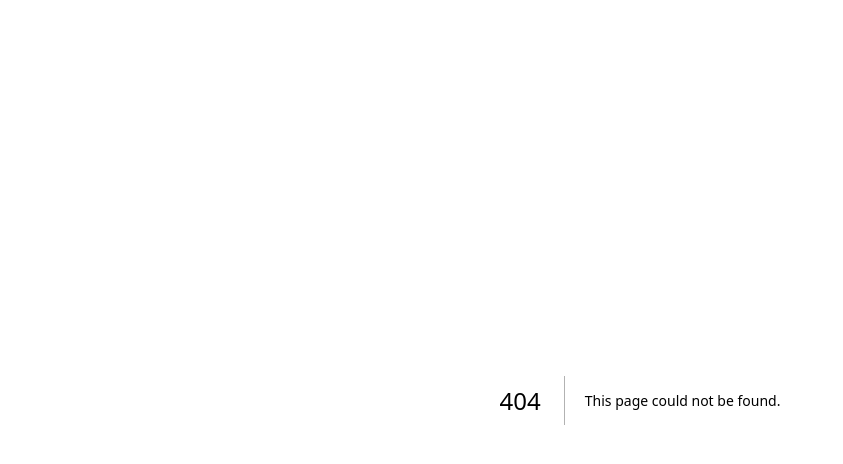
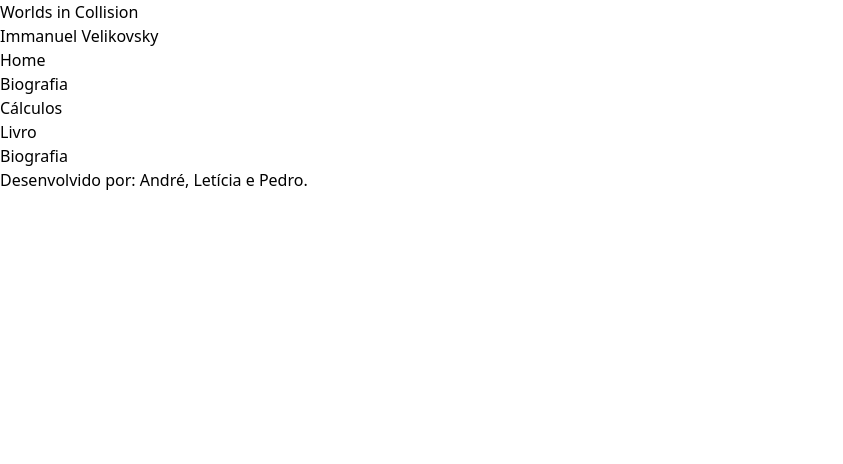
Before and after one commit to WAVEKEEPERS/CP5-FRONT, a Next.js app in the folder my-app/: page /biografia in a window 1280 px wide. Before the commit this address had no page. Shown: the top 464 px of the page, without its empty margins (0-843 px from the left). Built offline with nearby package versions, Linux system fonts and the light colour scheme.

Commit message:
Estrutura de rotas

```diff
--- /dev/null
+++ b/my-app/src/app/biografia/page.tsx
@@ -0,0 +1,9 @@
+import React from 'react'
+
+export default function Biografia() {
+  return (
+    <div>
+      <h1>Biografia</h1>
+    </div>
+  )
+}
--- /dev/null
+++ b/my-app/src/app/calculos/[id]/page.tsx
@@ -0,0 +1,9 @@
+import React from 'react'
+
+export default function Calculo({params}:{params: {id:number}}) {
+  return (
+    <div>
+      <h1>Calculo: {params.id}</h1>
+    </div>
+  )
+}
--- /dev/null
+++ b/my-app/src/app/calculos/page.tsx
@@ -0,0 +1,9 @@
+import React from 'react'
+
+export default function Calculos() {
+  return (
+    <div>
+      <h1>Calculos</h1>
+    </div>
+  )
+}
--- a/my-app/src/app/layout.tsx
+++ b/my-app/src/app/layout.tsx
@@ -1,5 +1,7 @@
 import type { Metadata } from "next";
 import "./globals.css";
+import Cabecalho from "@/components/Cabecalho/Cabecalho";
+import Rodape from "@/components/Rodape/Rodape";
 
 export const metadata: Metadata = {
   title: "CheckPoint - Front-end Design Engineering",
@@ -14,7 +16,9 @@
   return (
     <html lang="pt-br">
       <body>
+        <Cabecalho/>
         {children}
+        <Rodape/>
       </body>
     </html>
   );
--- /dev/null
+++ b/my-app/src/app/livro/page.tsx
@@ -0,0 +1,9 @@
+import React from 'react'
+
+export default function Livro() {
+  return (
+    <div>
+        <h1>Livro</h1>
+    </div>
+  )
+}
--- /dev/null
+++ b/my-app/src/app/not-found.tsx
@@ -0,0 +1,10 @@
+import React from 'react'
+
+export default function NotFound() {
+  return (
+    <div>
+        <h1>NOT-FOUND - 404</h1>
+        <p>A página que você procura não foi encontrada...</p>
+    </div>
+  )
+}
--- /dev/null
+++ b/my-app/src/components/Cabecalho/Cabecalho.tsx
@@ -0,0 +1,12 @@
+import React from 'react'
+import Navbar from '../Navbar/Navbar'
+
+export default function Cabecalho() {
+  return (
+    <header>
+        <h1>Worlds in Collision</h1>
+        <h2>Immanuel Velikovsky</h2>
+        <Navbar/>
+    </header>
+  )
+}
--- /dev/null
+++ b/my-app/src/components/Navbar/Navbar.tsx
@@ -0,0 +1,15 @@
+import Link from 'next/link'
+import React from 'react'
+
+export default function Navbar() {
+  return (
+    <nav>
+        <ul>
+            <li><Link href="/">Home</Link></li>
+            <li><Link href="/biografia">Biografia</Link></li>
+            <li><Link href="/calculos">Cálculos</Link></li>
+            <li><Link href="/livro">Livro</Link></li>
+        </ul>
+    </nav>
+  )
+}
--- /dev/null
+++ b/my-app/src/components/Rodape/Rodape.tsx
@@ -0,0 +1,9 @@
+import React from 'react'
+
+export default function Rodape() {
+  return (
+        <footer>
+            <p>Desenvolvido por: André, Letícia e Pedro.</p>
+        </footer>
+  )
+}
```
